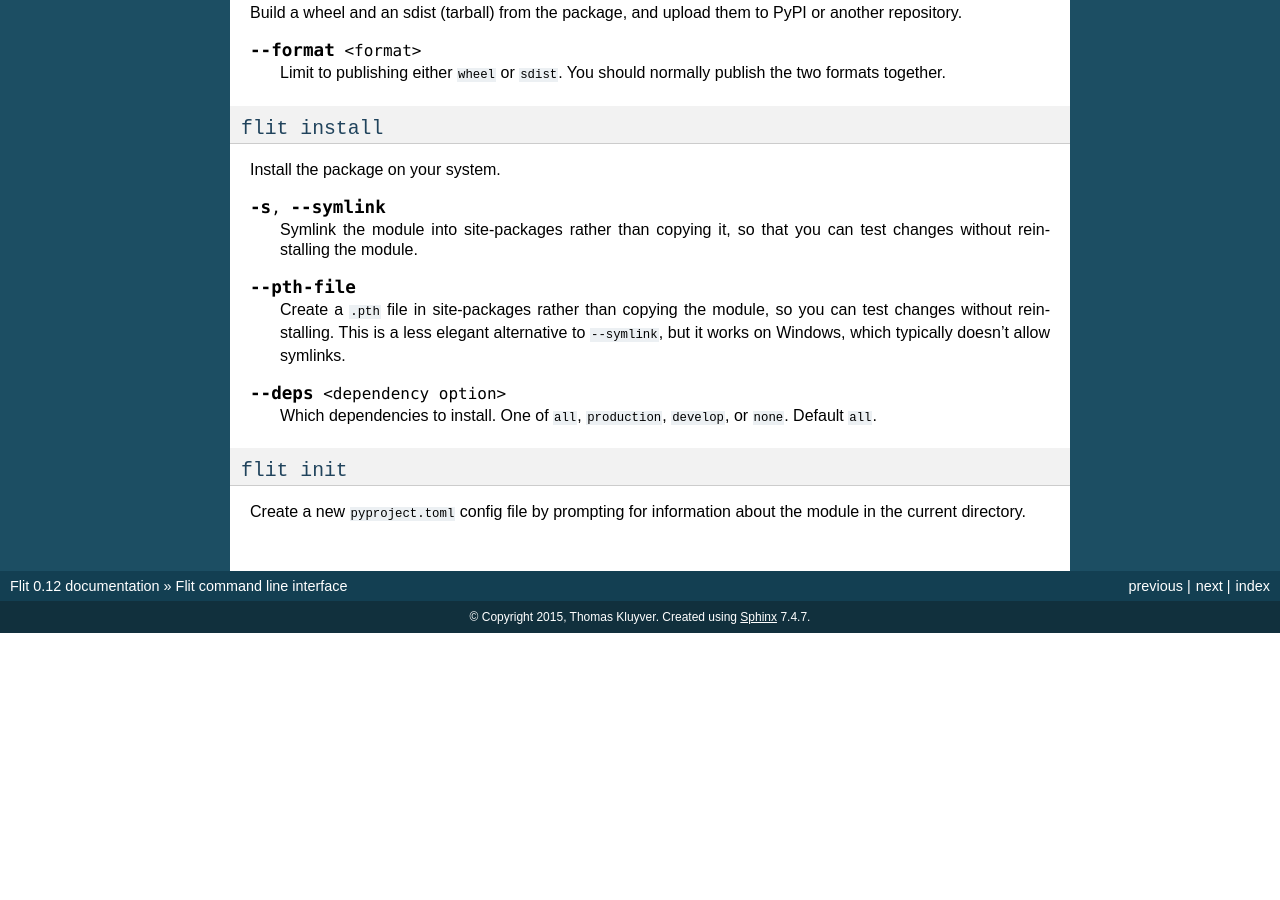
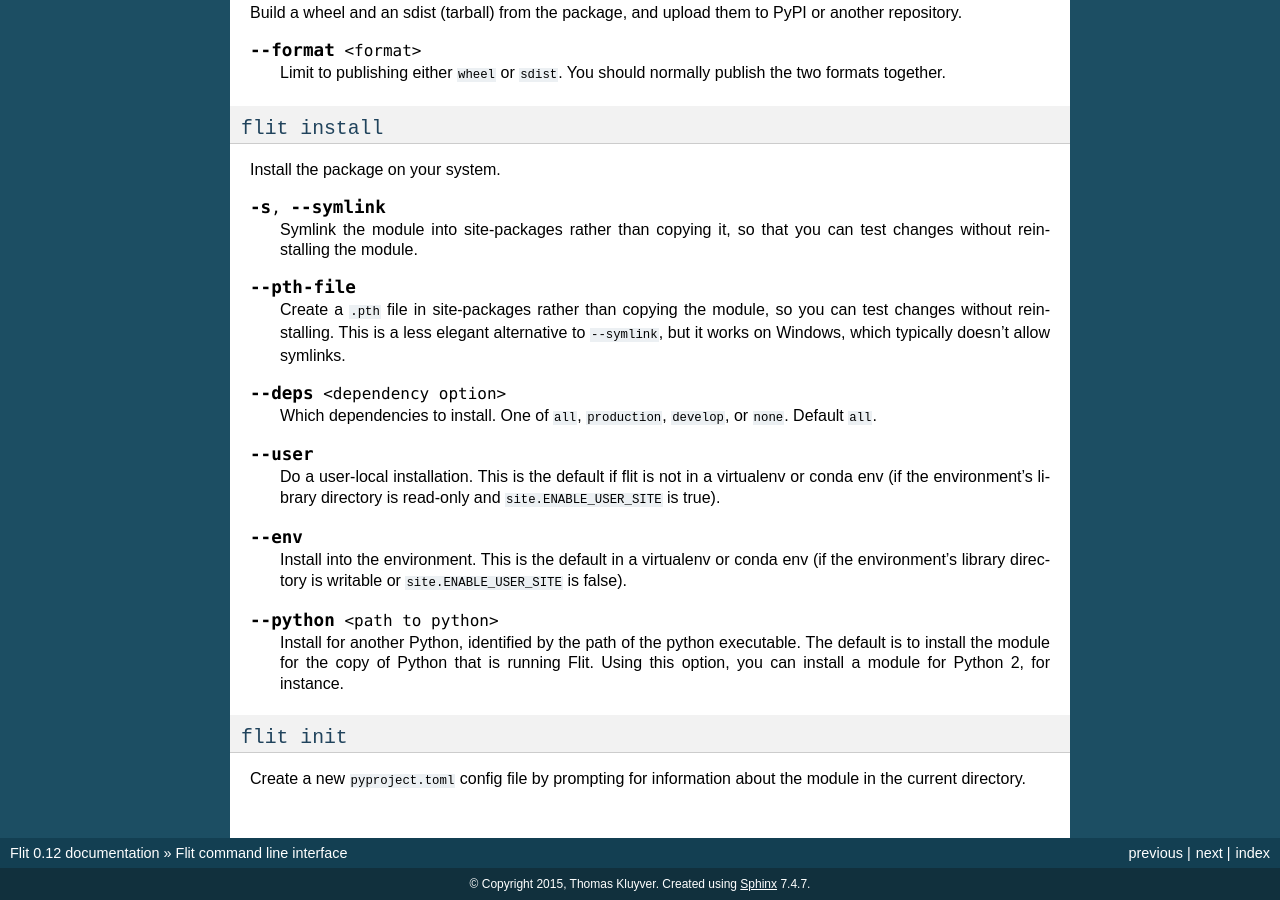
Before and after one commit to pypa/flit, a Sphinx documentation site: the page built from doc/cmdline.rst, in a window 1280 px wide and 900 px high, scrolled down 723 px. Built offline with Sphinx 7.4.7, drawn with Linux system fonts in a browser that asks for light colours; before the commit the page ends 1356 px from its top, so only the background shows below that.

Commit message:
Add missing command line options to install docs

```diff
--- a/doc/cmdline.rst
+++ b/doc/cmdline.rst
@@ -80,6 +80,26 @@
    Which dependencies to install. One of ``all``, ``production``, ``develop``,
    or ``none``. Default ``all``.
 
+.. option:: --user
+
+   Do a user-local installation. This is the default if flit is not in a
+   virtualenv or conda env (if the environment's library directory is
+   read-only and ``site.ENABLE_USER_SITE`` is true).
+
+.. option:: --env
+
+   Install into the environment. This is the default in a virtualenv or conda
+   env (if the environment's library directory is writable or
+   ``site.ENABLE_USER_SITE`` is false).
+
+.. option:: --python <path to python>
+
+   Install for another Python, identified by the path of the python
+   executable. The default is to install the module for the copy of Python
+   that is running Flit. Using this option, you can install a module for Python
+   2, for instance.
+
+
 ``flit init``
 -------------
 
```
